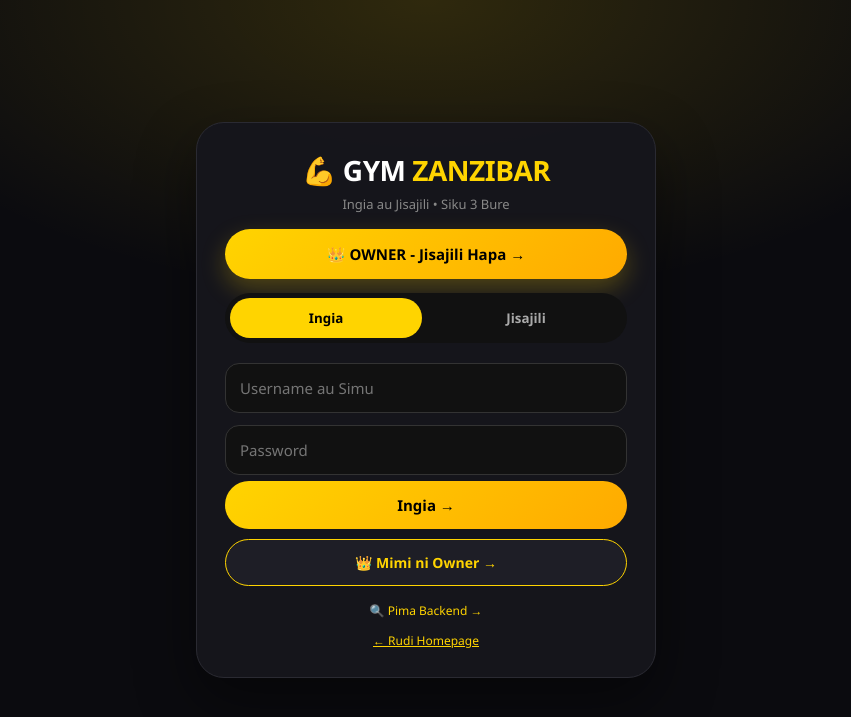
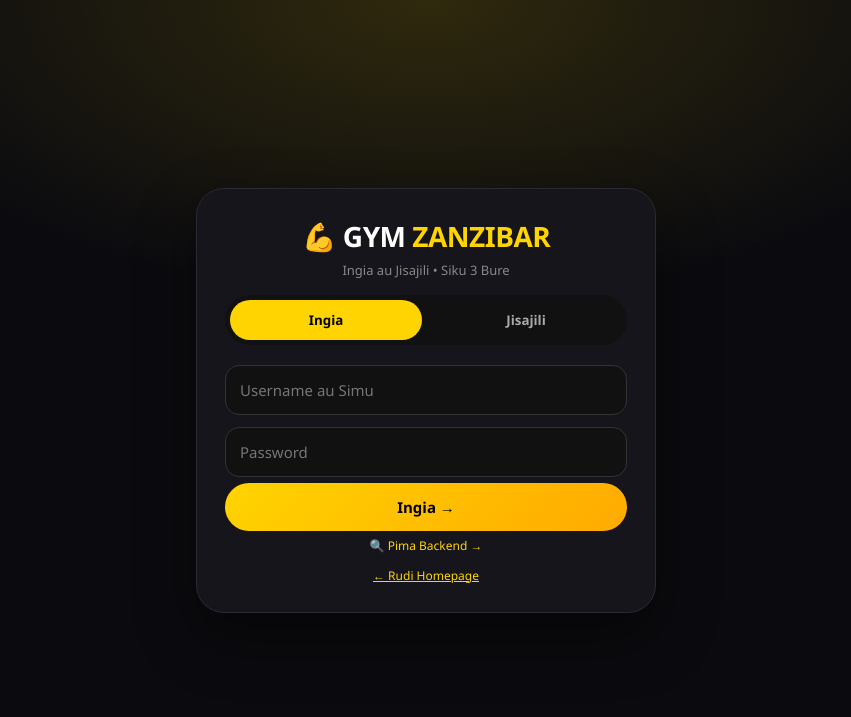
Before and after one commit to khadija05/gym_groups, a web app: page /login.html in a window 1280 px wide. Shown: the top 717 px of the page, without its empty margins (214-1065 px from the left). Run offline with its HTML, style and script files only (its server is not run), Linux system fonts and the light colour scheme; data that the repository does not hold is empty.

Commit message:
Remove duplicate login button and link

```diff
--- a/src/main/resources/static/login.html
+++ b/src/main/resources/static/login.html
@@ -14,9 +14,9 @@ input,select{width:100%;padding:14px;border:1px solid #333;border-radius:14px;ma
 @media(max-width:480px){body{padding:10px}.box{padding:20px 16px;border-radius:22px}.logo{font-size:24px}.plan-grid{gap:6px}.plan{font-size:11px;padding:10px 4px}}
 </style></head><body>
 <div class="box"><div class="logo">💪 GYM <span>ZANZIBAR</span></div><p class="sub">Ingia au Jisajili • Siku 3 Bure</p>
-<a href="owner.html" class="btn-owner">👑 OWNER - Jisajili Hapa →</a>
+
 <div class="tabs"><button id="tLogin" class="active" onclick="show('login')">Ingia</button><button id="tReg" onclick="show('reg')">Jisajili</button></div>
-<div id="pLogin"><input id="lUser" placeholder="Username au Simu"><input id="lPass" type="password" placeholder="Password"><div id="lMsg" class="msg"></div><button id="loginBtn" class="btn btn-yellow" onclick="login()">Ingia →</button><a href="owner.html" class="btn-owner2">👑 Mimi ni Owner →</a><button onclick="testBackend()" style="background:none;border:none;color:#FFD400;font-size:12px;width:100%;margin-top:6px;cursor:pointer">🔍 Pima Backend →</button></div>
+<div id="pLogin"><input id="lUser" placeholder="Username au Simu"><input id="lPass" type="password" placeholder="Password"><div id="lMsg" class="msg"></div><button id="loginBtn" class="btn btn-yellow" onclick="login()">Ingia →</button><button onclick="testBackend()" style="background:none;border:none;color:#FFD400;font-size:12px;width:100%;margin-top:6px;cursor:pointer">🔍 Pima Backend →</button></div>
 <div id="pReg" style="display:none"><input id="rFull" placeholder="Jina Kamili"><input id="rUser" placeholder="Username"><input id="rPhone" placeholder="Simu 077..."><input id="rPass" type="password" placeholder="Password"><select id="rGroup"><option value="">Chagua Kikundi</option><option>Gym Stone Town - Jenga Mwili</option><option>Gym Mjini - Punguza Uzito</option><option>Gym Forodhani - Wanawake Tu</option><option>Gym Mjini Magharibi - Wanaume Tu</option></select><select id="rGoal"><option>Kujenga Mwili</option><option>Kupunguza Uzito</option><option>Kuwa na Afya</option><option>Kujenga Misuli</option></select><div class="plan-grid"><div class="plan sel" onclick="selectPlan('JARIBIO',this)"><b>🎁 JARIBIO</b><br>0 TZS</div><div class="plan" onclick="selectPlan('KIDOGO',this)"><b>💪 MWEZI</b><br>30,000</div><div class="plan" onclick="selectPlan('KUBWA',this)"><b>🏆 MWAKA</b><br>300,000</div></div><div id="rMsg" class="msg"></div><button id="regBtn" class="btn btn-orange" onclick="register()">Jisajili →</button><a href="owner.html" class="btn-owner">👑 Owner - Jisajili →</a></div>
 <p style="text-align:center;font-size:12px;margin-top:12px"><a href="index.html" style="color:#FFD400">← Rudi Homepage</a></p></div>
 <div class="modal" id="popupModal"><div class="modal-box"><div id="popupIcon" style="font-size:55px">✅</div><h3 id="popupTitle">Karibu!</h3><p id="popupMsg" style="color:#bbb;white-space:pre-line"></p><div id="popupAction"></div><button class="btn btn-yellow" style="width:100%;margin-top:10px" onclick="closePopup()">SAWA ✓</button></div></div>
```
